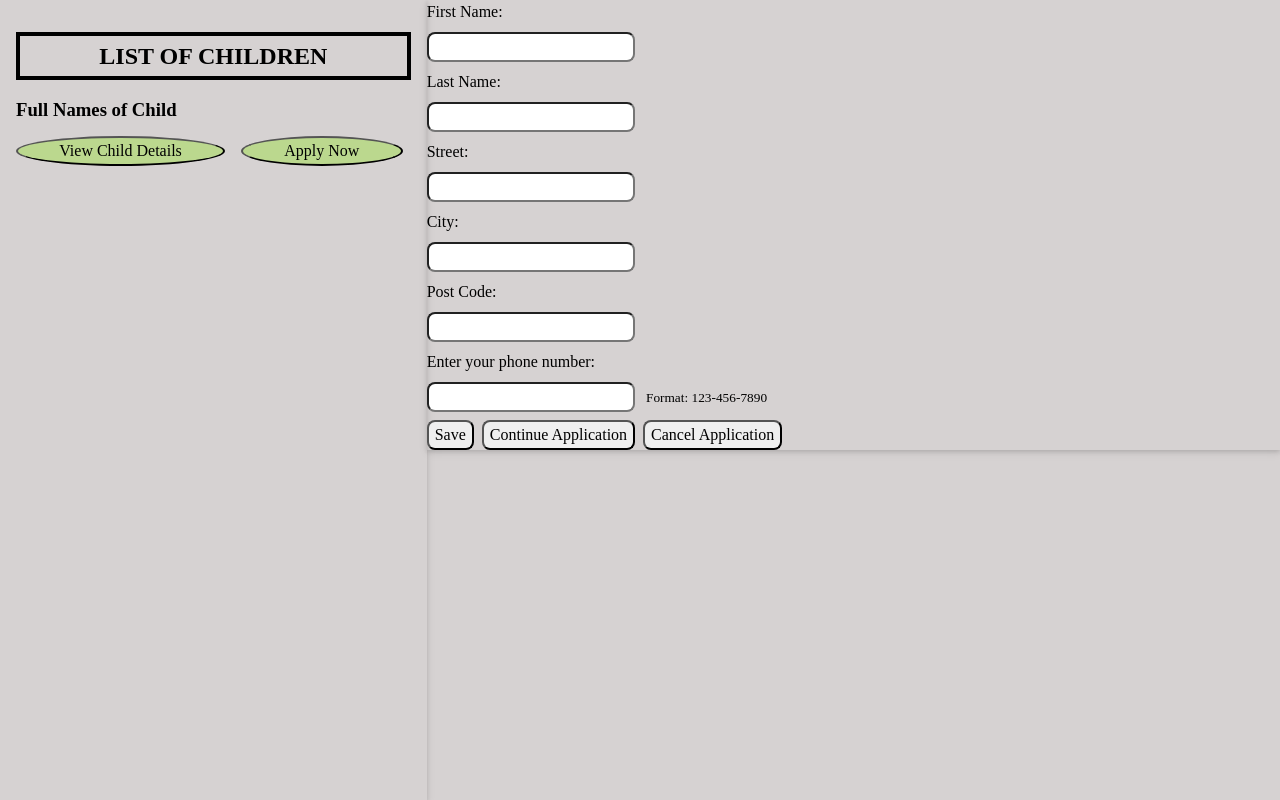
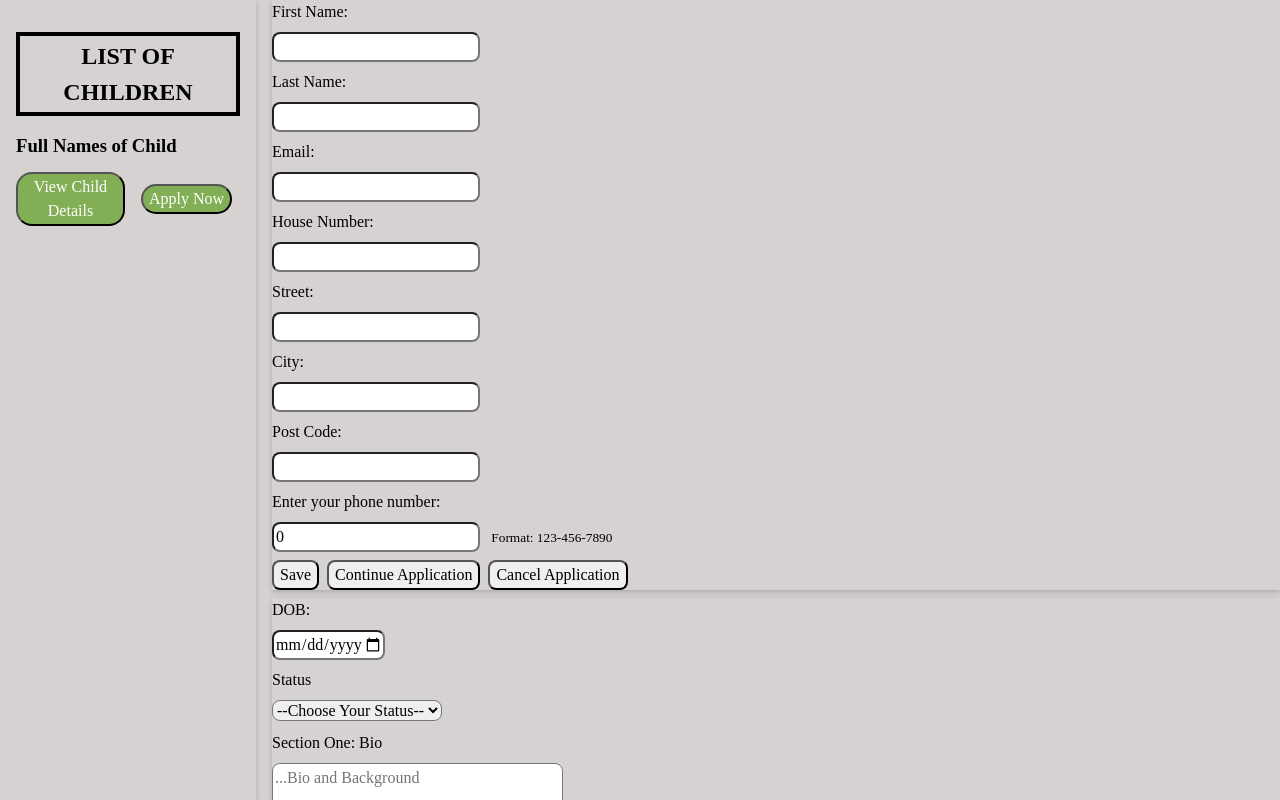
Before and after one commit to Emmanuel-Atama/boolean-uk-react-solo-project, a React (Create React App) app: page / in a window 1280 px wide. Shown: the top 800 px of the page. Built offline with nearby package versions, Linux system fonts and the light colour scheme; no server answers; data requests are answered from the project's data file.

Commit message:
Recent Changes

```diff
--- a/db/db.json
+++ b/db/db.json
@@ -1,21 +1,30 @@
 {
-  "forms": [
+  "contacts": [
     {
       "id": 1,
-      "firstName": "Tim",
-      "lastName": "Ferris",
-      "dob": "2021-09-15T09:32:53.617Z",
-      "sectionOne": "Lorem ipsum...",
-      "sectionTwo": "Lorem ipsum...",
-      "childId": 1
+      "firstName": "John",
+      "lastName": "Wick",
+      "email": "hitman123@outlook.com",
+      "houseNumber": 82,
+      "street": "Beaver Street",
+      "city": "New York",
+      "postCode": "90345",
+      "phoneNumber": "+1453567987",
+      "dbs": 13421342341,
+      "bio": "This is a biography",
+      "dateOfBirth": 1631895262643
     }
   ],
   "children": [
     {
       "id": 1,
-      "name": "Forrest",
+      "firstName": "Forrest",
+      "lastName": "Whittaker",
+      "postCode": "B13 0RJ",
       "age": 4,
-      "gender": "male"
+      "gender": "male",
+      "medicalInfo": "none",
+      "senRegister": "yes"
     }
   ]
 }
--- a/src/App.jsx
+++ b/src/App.jsx
@@ -8,6 +8,7 @@ export default function App() {
   const [forms, setForms] = useState([]);
   const [children, setChildren] = useState([]);
 
+  console.log("Inside State; ", {forms, children})
   useEffect(() => {
     const url = "http://localhost:3030/forms";
     console.log("Inside Url: ", url);
--- a/src/Components/CreateApplicationForm.jsx
+++ b/src/Components/CreateApplicationForm.jsx
@@ -1,19 +1,23 @@
 import { useState } from "react";
+import CreateApplicationForm2 from "./CreateApplicationForm2";
 export default function CreateApplicationForm() {
   const [firstName, setFirstName] = useState("");
   const [lastName, setLastName] = useState("");
+  const [email, setEmail] = useState("")
+  const [houseNumber, setHouseNumber] = useState({})
   const [street, setStreet] = useState("");
   const [city, setCity] = useState("");
   const [postCode, setPostCode] = useState("");
-  const [phone, setPhone] = useState();
+  const [phoneNumber, setPhoneNumber] = useState(0);
 
-  console.log("Inside State: ", {
+  console.log("Inside CAF State: ", {
     firstName,
     lastName,
+    houseNumber,
     street,
     city,
     postCode,
-    phone
+    phoneNumber
   });
 
 
@@ -23,6 +27,12 @@ export default function CreateApplicationForm() {
 
   const handleLastName = (event) => {
     setLastName(event.target.value);
+  };
+  const handleEmail = (event) => {
+    setEmail(event.target.value);
+  };
+  const handleHouseNumber = (event) => {
+    setHouseNumber(event.target.value);
   };
 
   const handleStreet = (event) => {
@@ -37,10 +47,15 @@ export default function CreateApplicationForm() {
     setPostCode(event.target.value);
   };
   const handlePhone = (event) => {
-    setPhone(event.target.value);
+    setPhoneNumber(event.target.value);
+  };
+  const handleSubmit = (event) => {
+    event.preventDefault();
   };
   return (
-    <form className="form-stack light-shadow center contact-form">
+    <>
+    <form onSubmit={handleSubmit} className="form-stack light-shadow center contact-form">
+
       <label htmlFor="first-name-input">First Name:</label>
       <input
         onChange={handleFirstName}
@@ -57,6 +72,22 @@ export default function CreateApplicationForm() {
         type="text"
         value={lastName}
       />
+          <label for="email">Email:</label>
+      <input
+        onChange={handleEmail}
+        value={email}
+        type="email"
+        id="email"
+        name="email"
+        />
+      <label for="phone">House Number:</label>
+      <input
+        onChange={handleHouseNumber}
+        value={houseNumber}
+        type="number"
+        id="house-number"
+        name="house-number"
+        />
       <label htmlFor="street-input">Street:</label>
       <input
         onChange={handleStreet}
@@ -84,7 +115,7 @@ export default function CreateApplicationForm() {
       <label for="phone">Enter your phone number:</label>
       <input
         onChange={handlePhone}
-        value={phone}
+        value={phoneNumber}
         type="tel"
         id="phone"
         name="phone"
@@ -98,5 +129,7 @@ export default function CreateApplicationForm() {
         <button>Cancel Application</button>
       </div>
     </form>
+    <CreateApplicationForm2 />
+    </>
   );
 }
--- a/src/Components/CreateApplicationForm2.jsx
+++ b/src/Components/CreateApplicationForm2.jsx
@@ -1,7 +1,42 @@
+import { useState } from "react";
+
 export default function CreateApplicationForm2() {
+  const [dob, setDob] = useState("")
+
+console.log("Inside CAF2 State: ", {dob})
+
+ const handleDOB = event => {
+
+  setDob(event.target.value)
+ }
+ const handleSubmit = (event) => {
+  event.preventDefault();
+};
     return (
       <>
-        <form></form>
+        <form onSubmit={handleSubmit} className="form-stack light-shadow center contact-form margin-top">
+<label htmlFor="DOB">DOB: </label>
+<input  id="DOB"
+        name="DOB"
+        type= "date"
+        min="1970-01-01"
+        max="1996-01-01"
+        value={dob}
+        onChange={handleDOB}
+        required
+        />
+        <label htmlFor="relationship-status">Status</label>
+        <select name="status" id="status" required>
+          <option value="">--Choose Your Status--</option>
+          <option value="single">Single</option>
+          <option value="married">Married</option>
+          <option value="civil">Civil Partnership</option>
+        </select>
+        <label htmlFor="bio">Section One: Bio </label>
+        <textarea name="bio" id="bio" cols="30" rows="10" placeholder="...Bio and Background"></textarea>
+<label htmlFor="dbs">Disclosure Number (DBS): </label>
+<input id="dbs" name="dbs" type="number"/>
+        </form>
       </>
     );
   }
--- a/src/index.css
+++ b/src/index.css
@@ -72,7 +72,10 @@ select {
 }
 .grid-container {
   display: grid;
-  grid-template-columns: 1fr 2fr;
+  grid-template-columns: 0.5fr 2fr;
+}
+.right-aside {
+  margin-left: 16px;
 }
 .list-section {
   height: 100vh;
@@ -96,11 +99,10 @@ select {
 .list-of-child button {
   width: auto;
   height: auto;
-  background-color: rgb(187, 216, 142);
-  padding-left: 0px;
-  padding-right: 0px;
+  background-color: rgb(130, 175, 85);
   margin-top: 12px;
-  border-radius: 50%;
+  border-radius: 16px;
+  color: white;;
 }
 .form-stack > * + * {
   margin-top: 0.5rem;
@@ -113,3 +115,6 @@ select {
 .form-stack > input {
   width: auto;
 }
+.margin-top {
+  margin-top: 8px;
+}
```
Also changed, not shown: src/CreateChildDetails.jsx (added, +17 -0 lines).
